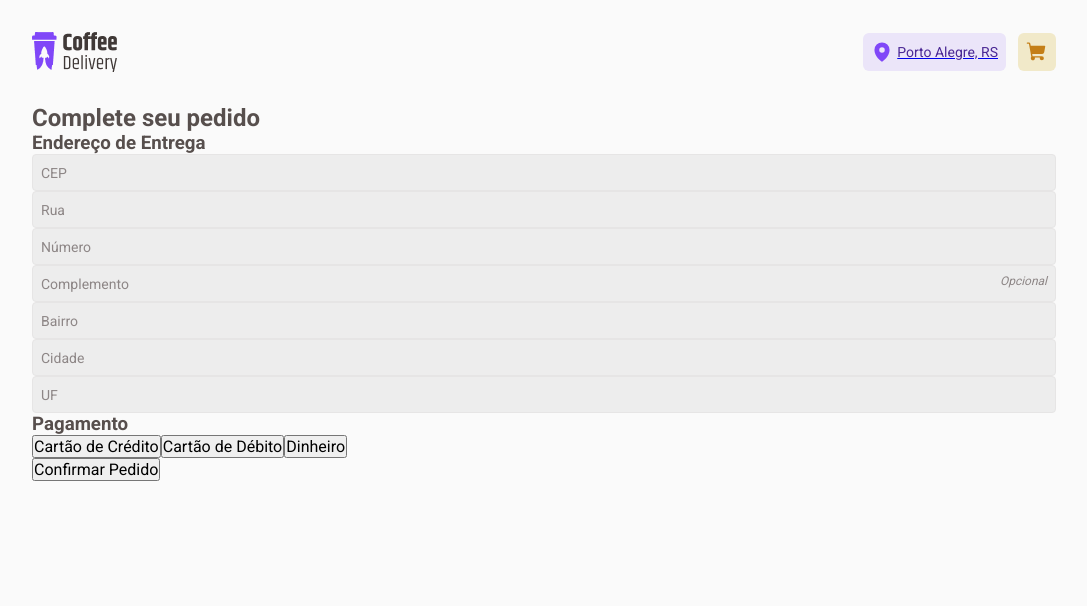
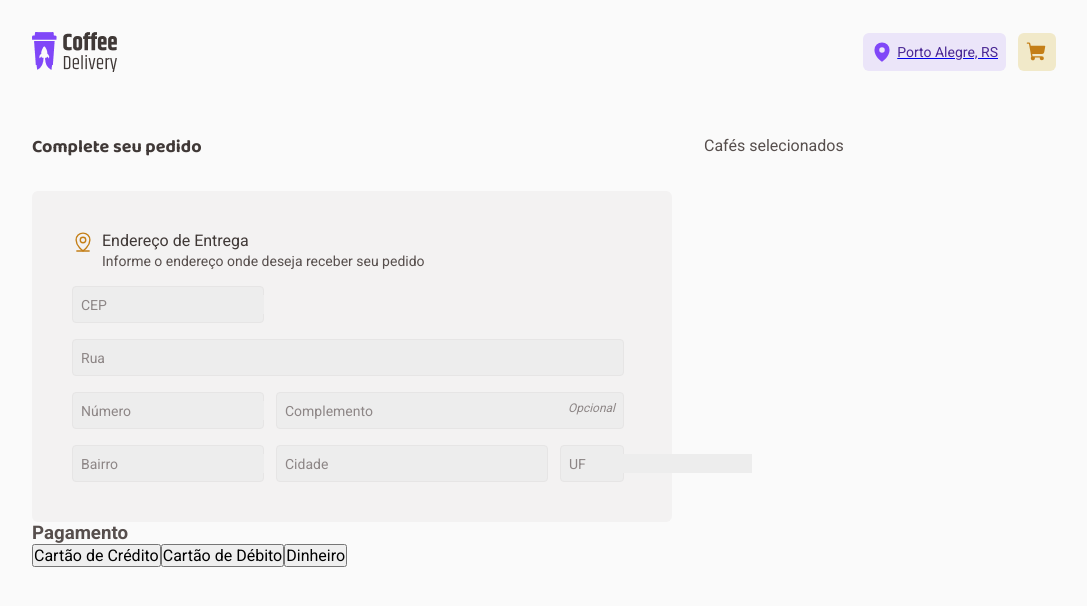
Before and after one commit to ThauanyAA/coffee-delivery, a React (Vite) app: page /checkout in a window 1280 px wide. Shown: the top 606 px of the page, without its empty margins (96-1183 px from the left). Built offline with nearby package versions, Linux system fonts and the light colour scheme.

Commit message:
Starting checkout page implementation - Address form

```diff
--- a/src/components/AddressForm/index.tsx
+++ b/src/components/AddressForm/index.tsx
@@ -1,22 +1,47 @@
+import { MapPinLine } from "phosphor-react";
 import { Input } from "../Input";
+import { Text, Title } from "../Typography";
+import { AddressFields, AddressFormContainer, AddressHeader } from "./styles";
 
 export function AddressForm() {
   return (
     <div>
-      <h2>Complete seu pedido</h2>
-      <form>
+      <Title variant="xs" color="base-subtitle">Complete seu pedido</Title>
+      <AddressFormContainer>
+        <AddressHeader>
+          <MapPinLine size={22} />
           <div>
-          <h3>Endereço de Entrega</h3>
-          <div>
+            <Text variant="m" color="base-subtitle">Endereço de Entrega</Text>
+            <Text variant="s">
+              Informe o endereço onde deseja receber seu pedido
+            </Text>
+          </div>
+        </AddressHeader>
+
+        <AddressFields>
+          <div style={{ gridArea: 'zipCode' }}>
             <Input id="cep" placeholder="CEP" />
+          </div>
+          <div style={{ gridArea: 'address' }}>
             <Input type="text" placeholder="Rua" />
+          </div>
+          <div style={{ gridArea: 'number' }}>
             <Input type="text" placeholder="Número" />
+          </div>
+          <div style={{ gridArea: 'complement' }}>
             <Input type="text" placeholder="Complemento" optional />
+          </div>
+          <div style={{ gridArea: 'district' }}>
             <Input type="text" placeholder="Bairro" />
+          </div>
+          <div style={{ gridArea: 'city' }}>
             <Input type="text" placeholder="Cidade" />
+          </div>
+          <div style={{ gridArea: 'state' }}>
             <Input type="text" placeholder="UF" />
           </div>
-        </div>
+        </AddressFields>
+      </AddressFormContainer>
 
       <div>
         <h3>Pagamento</h3>
@@ -26,9 +51,6 @@ export function AddressForm() {
           <button type="button">Dinheiro</button>
         </div>
       </div>
-
-        <button type="submit">Confirmar Pedido</button>
-      </form>
     </div>
   );
 }
--- /dev/null
+++ b/src/components/AddressForm/styles.ts
@@ -0,0 +1,34 @@
+import { styled } from 'styled-components';
+
+export const AddressFormContainer = styled.div`
+  display: flex;
+  flex-direction: column;
+  gap: 1rem;
+  margin-top: 2rem;
+  width: 100%;
+
+  padding: 2.5rem;
+  background: ${(props) => props.theme['base-card']};
+  border-radius: 6px;
+`;
+
+export const AddressHeader = styled.div`
+  display: flex;
+  flex-direction: row;
+  gap: 0.5rem;
+
+  & svg {
+    color: ${(props) => props.theme['yellow-dark']};
+  }
+`
+
+export const AddressFields = styled.div`
+  display: grid;
+  grid-template-areas:
+    "zipCode . ."
+    "address address address"
+    "number complement complement"
+    "district city state";
+  gap: 1rem 0.75rem;
+  grid-template-columns: 12rem 17rem 4rem;
+`;
--- a/src/pages/Checkout/index.tsx
+++ b/src/pages/Checkout/index.tsx
@@ -1,9 +1,13 @@
 import { AddressForm } from "../../components/AddressForm";
+import { CheckoutContainer } from "./styles";
 
 export function Checkout() {
   return (
-    <div>
+    <CheckoutContainer>
       <AddressForm />
-    </div>
+      <div>
+        Cafés selecionados
+      </div>
+    </CheckoutContainer>
   )
 }
--- /dev/null
+++ b/src/pages/Checkout/styles.ts
@@ -0,0 +1,9 @@
+import { styled } from 'styled-components'
+
+export const CheckoutContainer = styled.div`
+  display: grid;
+  grid-template-columns: 40rem 28rem;
+  gap: 2rem;
+  margin-top: 2rem;
+  width: 100%;
+`
```
Lines whose indentation alone changed are shown as unchanged.
